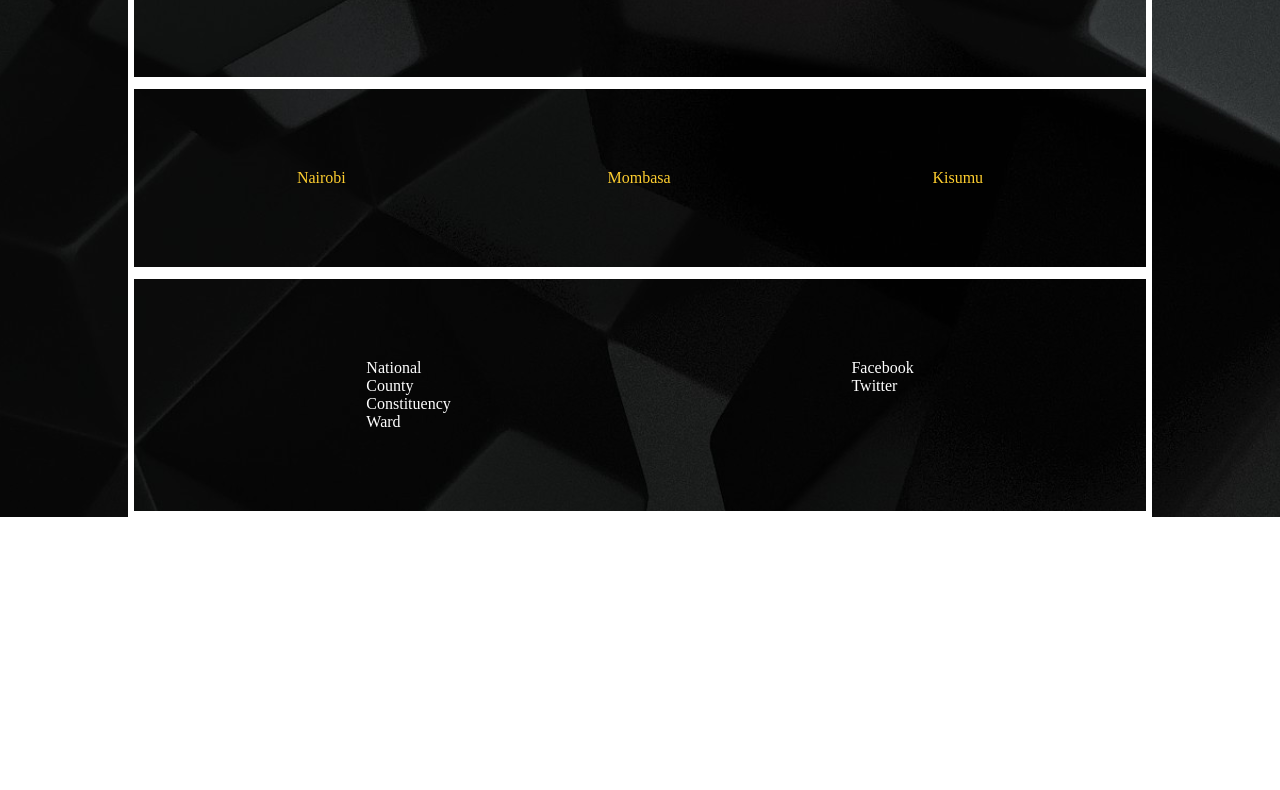
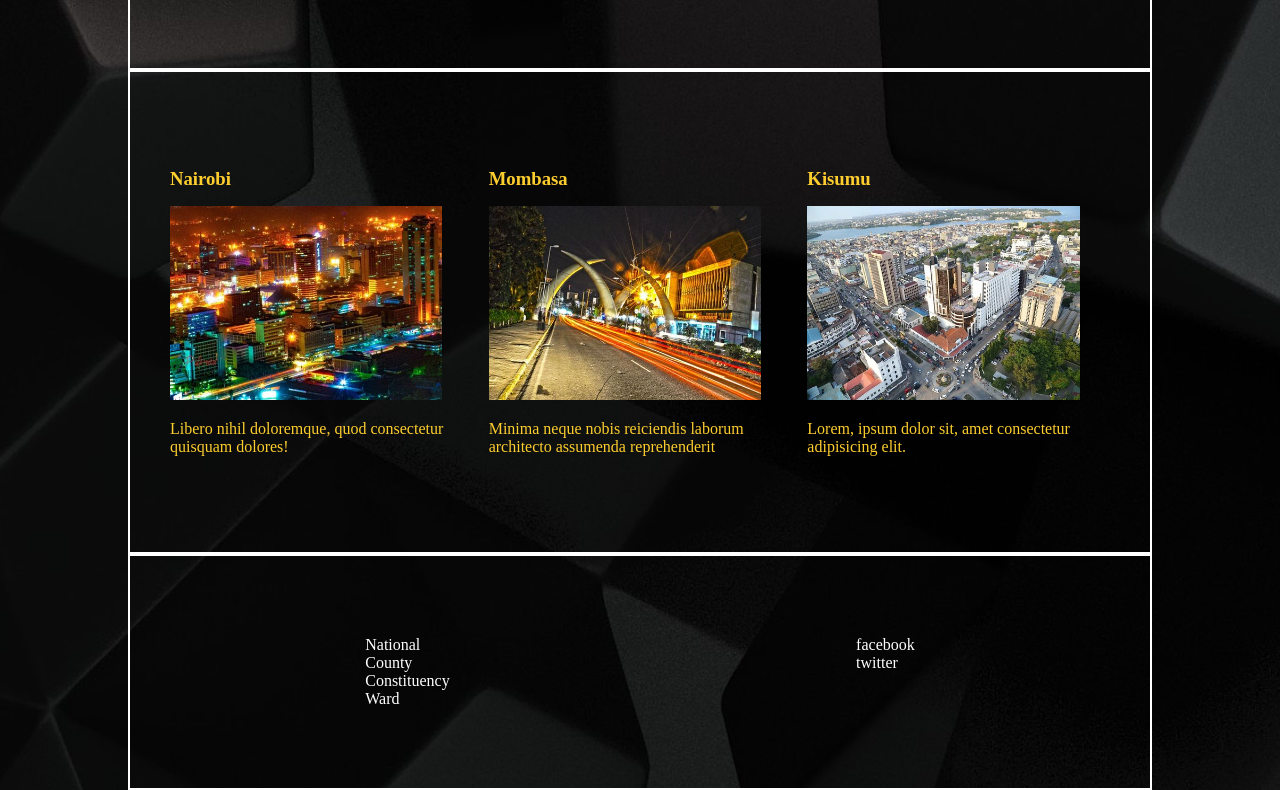
Before and after one commit to AllenOtto/Decision-2022-, a plain HTML site: page index.html in a window 1280 px wide. Shown: the part 1186-1976 px from the top of the page. Before the commit the page ends 1703 px from the top, so only its background shows below. Drawn offline with Linux system fonts and the light colour scheme.

Commit message:
Refied the highlights section

```diff
--- a/css/style.css
+++ b/css/style.css
@@ -37,7 +37,7 @@ h2 {
 .container {
 	width: 80%;
 	margin: 0 auto;
-	border: 6px solid white;
+	border: 2px solid white;
 	padding: 5rem 2rem;
 }
 
@@ -60,7 +60,6 @@ h2 {
 	width: 60%;
 	margin-left: 15rem;
 	margin-top: 1.3rem;
-
 }
 
 .header-flex-container nav ul {
@@ -91,7 +90,6 @@ nav ul {
 /*Main Section Styling*/
 .main img {
 	width: 30%;
-	/*text-align: center;*/
 }
 
 .main .main-caption {
@@ -116,4 +114,15 @@ nav ul {
 	border: 5px solid red;
 }
 
+/*Highlights Section Styling*/
+
+.counties {
+	padding: 1rem .5rem;
+}
+
+.counties img {
+	width: 90%;
+	padding: 1em 0;
+}
+
 /*Footer Section Styling*/
--- a/index.html
+++ b/index.html
@@ -66,13 +66,19 @@
 		<div class="container">
 			<div class="sub-section">
 				<div class="counties">
-					Nairobi
+					<h3>Nairobi</h3>
+					<a href="#"><img src="img/kanairo-2.jpg" alt="nairobi town"></a>
+					<p>Libero nihil doloremque, quod consectetur quisquam dolores!</p>
 				</div>
 				<div class="counties">
-					Mombasa
+					<h3>Mombasa</h3>
+					<a href="#"><img src="img/mombasa-town-2.jpg" alt="nairobi town"></a>
+					<p>Minima neque nobis reiciendis laborum architecto assumenda reprehenderit</p>
 				</div>
 				<div class="counties">
-					Kisumu
+					<h3>Kisumu</h3>
+					<a href="#"><img src="img/kisumu-town-2.jpg" alt="nairobi town"></a>
+					<p>Lorem, ipsum dolor sit, amet consectetur adipisicing elit.</p>
 				</div>
 			</div>
 		</div>
@@ -93,8 +99,8 @@
 			</div>
 			<div class="social-links">
 				<ul>
-					<li><a href="#">Facebook</a></li>
-					<li><a href="#">Twitter</a></li>
+					<li><a href="#">facebook</a></a></li>
+					<li><a href="#">twitter</a></li>
 				</ul>
 			</div>
 			</div>
```
Also changed, not shown: img/bg-img.png (deleted), img/icons8-facebook-50.png (added), img/icons8-twitter-50.png (added), img/kanairo-2.jpg (added), img/kisumu-town-2.jpg (added), img/kisumu-town.jpg (added), img/mombasa-town-2.jpg (added), img/mombasa-town.jpg (added).
